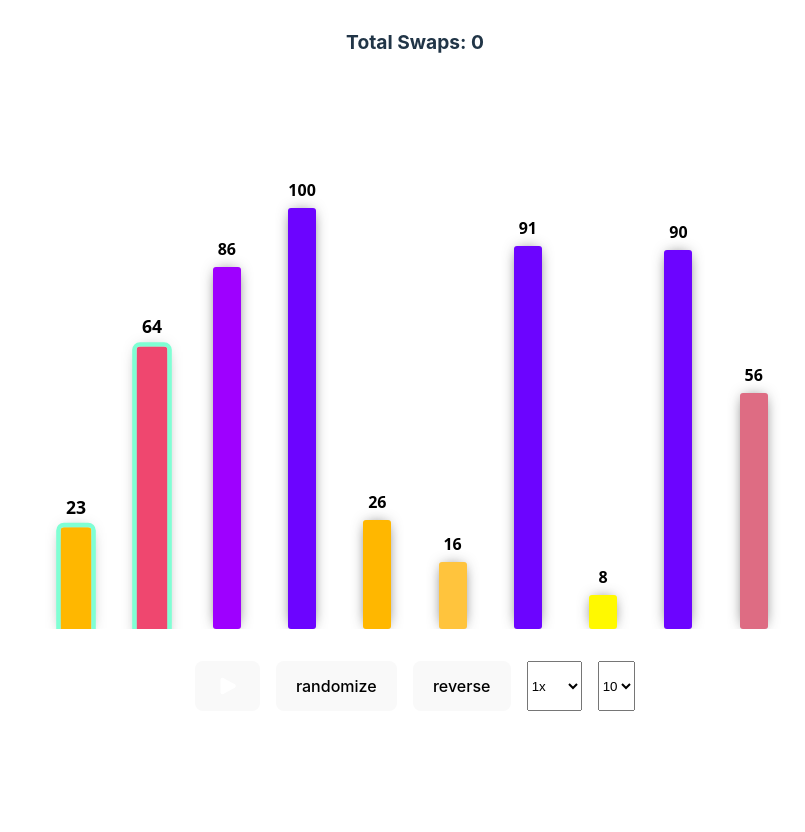
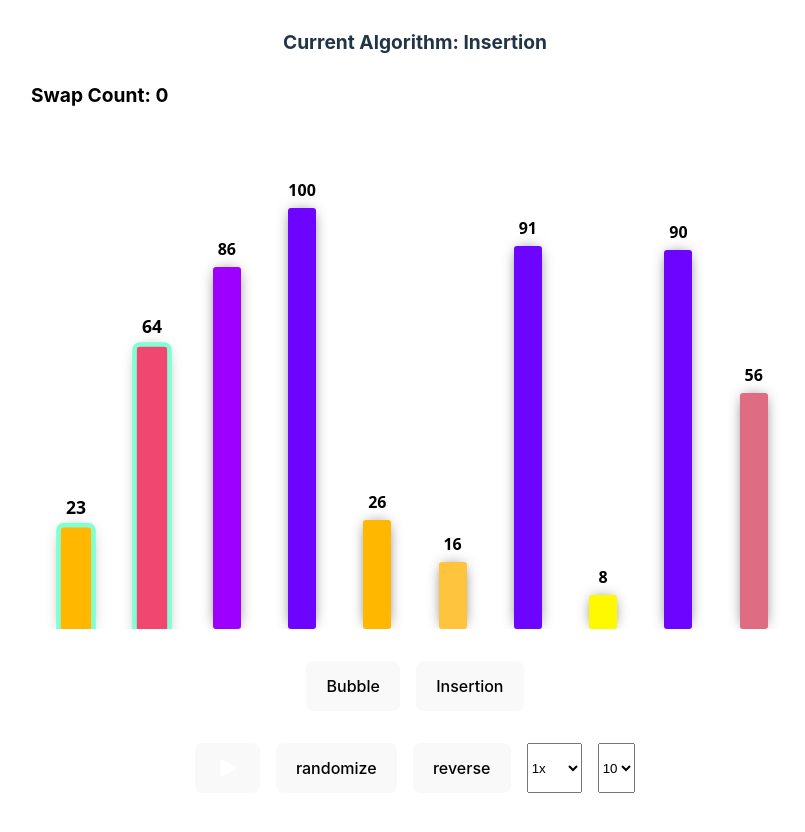
Before and after one commit to Tailsxz/sort-visualizer, a React (Vite) app: page / in a window 1280 px wide. Shown: the top 832 px of the page, without its empty margins (225-1030 px from the left). Before the commit the page ends 800 px from the top, so only its background shows below. Built offline with nearby package versions, Linux system fonts and the light colour scheme.

Commit message:
finished insertion sort, added a previous swap state as well

```diff
--- a/src/App.css
+++ b/src/App.css
@@ -17,6 +17,7 @@ body {
 }
 
 .grid {
+  position: relative;
   flex-shrink: 0;
   overflow: hidden;
   display: flex;
@@ -29,6 +30,16 @@ body {
   height: min(70vh, 700px);
   background: #fff;
   border-radius: 4px
+}
+
+.swaps {
+  color: black;
+  position: absolute;
+  top: 1rem;
+  left: 1rem;
+  display: flex;
+  flex-direction: column;
+  align-items: start;
 }
 
 .bar {
@@ -63,7 +74,7 @@ select, button {
   height: 50px;
 }
 
-.controls {
+.controls, .algs {
   display: flex;
   gap: 1rem;
   justify-content: center;
--- a/src/App.jsx
+++ b/src/App.jsx
@@ -1,4 +1,4 @@
-import {  useState, useEffect, useRef } from 'react';
+import {  useState, useEffect, useRef, useMemo } from 'react';
 import Grid from './components/Grid.jsx';
 import Bar from './components/Bar.jsx';
 import './App.css';
@@ -56,20 +56,23 @@ const COLORS = ['#FFF900', '#FFC43D', '#FFB700', '#DC602E', '#C42021', '#DE6C83'
 //#TODO, when done sorting, display sorted icon(checkmark?) and disable the play button.
 
 function App() {
-  const [algorithm, setAlgorithm] = useState('insertionSort');
+  const [algorithm, setAlgorithm] = useState('insertion');
   const [numbers, setNumbers] = useState(randomNumbers);
+  const [currentNumbers, setCurrentNumbers] = useState([0, 1]);
   const [isPlaying, setIsPlaying] = useState(false);
   const [length, setLength] = useState(10);
   const [speed, setSpeed] = useState(1);
   const [swaps, setSwaps] = useState(0);
-  const [currentNumbers, setCurrentNumbers] = useState([0, 1]);
+  const [previousSwaps, setPreviousSwaps] = useState(0);
+  const [isSorted, setIsSorted] = useState(false);
   const [windowHeight, setWindowHeight] = useState(window.innerHeight);
 
   const timeoutIdRef = useRef(null);
-  const lastIndicesRef = useRef([0, 0]);
+  const lastIndicesRef = useRef([null, null]);
   const playButtonRef = useRef();
   const { current: [lastI, lastJ]} = lastIndicesRef;
   const { current: playButton} = playButtonRef;
+
   useEffect(() => window.addEventListener('resize', () => {
     if (timeoutIdRef.current) {
       clearTimeout(timeoutIdRef.current);
@@ -77,9 +80,15 @@ function App() {
     timeoutIdRef.current = setTimeout(() => setWindowHeight(window.innerHeight), 500)
     // setWindowHeight(window.innerHeight);
   }));
-  const algorithms = {
-    bubbleSort: async function bubbleSort(arr, lastI = 0, lastJ = 0) {
+
+  if (isSorted && swaps !== previousSwaps) {
+    setPreviousSwaps(swaps);
+  }
+
+  const sortingAlgorithms = useMemo(() => ({
+    bubble: async function bubbleSort(arr, lastI = 0, lastJ = 0) {
       setIsPlaying(true);
+      setIsSorted(false);
       for (let i = lastI; i < arr.length; i++) {
         let swapped = false;
         for (let j = 0; j < arr.length - 1 - i; j++) {
@@ -125,12 +134,13 @@ function App() {
       }
       setIsPlaying(false);
       setCurrentNumbers([null, null]);
-      return arr;
+      setIsSorted(true);
     },
-    insertionSort:   async function insertionSort(arr, lastI = 0, lastJ = 0) {
+    insertion:   async function insertionSort(arr, lastI = 1, lastJ) {
       if (arr.length < 2) return arr;
+      setIsSorted(false);
       setIsPlaying(true);
-      for (let i = 1; i < arr.length; i++) {
+      for (let i = lastI; i < arr.length; i++) {
         for (let j = i; j > 0; j--) {
           const isPlaying = await new Promise((res) => setIsPlaying((currentPlayState) => {
             res(currentPlayState)
@@ -140,6 +150,11 @@ function App() {
             console.log('hello')
             return;
           }
+          if (lastJ) {
+            j = lastJ;
+            lastJ = null;
+          }
+
           if (arr[j].number < arr[j - 1].number) {
             setCurrentNumbers([j - 1, j]);
             setSwaps((swaps) => swaps + 1);
@@ -151,7 +166,7 @@ function App() {
             setNumbers([...arr]);
             if (j === 0) {
               lastIndicesRef.current[0] = i + 1;
-              lastIndicesRef.current[1] = i;
+              lastIndicesRef.current[1] = i + 1;
             } else {
               lastIndicesRef.current = [i, j - 1];
             }
@@ -162,8 +177,9 @@ function App() {
       }
       setIsPlaying(false);
       setCurrentNumbers([null, null]);
+      setIsSorted(true);
     },
-  };
+  }), [speed]);
 
   function handleNav(e) {
     const controls = [...e.currentTarget.children];
@@ -177,7 +193,6 @@ function App() {
       direction = 'left';
     }
 
-
     if (direction === 'left') {
       const newIndex = (currentControlIndex - 1);
       if (newIndex < 0) {
@@ -189,6 +204,13 @@ function App() {
       const newIndex = (currentControlIndex + 1);
       controls[(newIndex) % (controls.length)].focus();
     }
+  }
+
+  function resetState() {
+    lastIndicesRef.current = [null, null];
+    setSwaps(0);
+    setCurrentNumbers([0, 1]);
+    setIsSorted(false);
   }
 
   const bars = numbers.map(({number, id}, i) => {
@@ -207,10 +229,33 @@ function App() {
   })
   return (
     <>
-      <h1>Total Swaps: {swaps}</h1>
-      <Grid swaps={swaps}>
+      <h1>Current Algorithm: {algorithm[0].toUpperCase() + algorithm.slice(1)}</h1>
+      <Grid
+        swaps={swaps}
+        previousSwaps={previousSwaps}
+      >
         {bars}
       </Grid>
+      <div className="algs">
+        <button
+          onClick={() => {
+            resetState();
+            setAlgorithm('bubble');
+          }}
+          disabled={isPlaying}
+          >
+            Bubble
+        </button>
+        <button
+          onClick={() => {
+            resetState();
+            setAlgorithm('insertion');
+          }}
+          disabled={isPlaying}
+        >
+          Insertion
+        </button>
+      </div>
       <div
         className="controls"
         onKeyDown={handleNav}
@@ -219,7 +264,7 @@ function App() {
           onClick={
             () => {
               if (!isPlaying) {
-                algorithms[algorithm](numbers, lastI, lastJ);
+                sortingAlgorithms[algorithm](numbers, lastI, lastJ);
               } else {
                 setIsPlaying(false);
               }
@@ -231,10 +276,8 @@ function App() {
         </button>
         <button
           onClick={
-            (e) => {
-              lastIndicesRef.current = [0, 0];
-              setSwaps(0);
-              setCurrentNumbers([0, 1]);
+            () => {
+              resetState();
               setNumbers(new Array(+length).fill(null).map(createRandomNumberObject));
               playButton.focus();
             }
@@ -246,15 +289,14 @@ function App() {
         <button
           onClick={
             () => {
-              lastIndicesRef.current = [0, 0];
-              setSwaps(0);
-              setCurrentNumbers([0, 1]);
+              resetState();
               setNumbers([...numbers].reverse());
+              setIsSorted(false);
               playButton.focus();
             }
           }
           disabled={isPlaying}
-        >
+          >
           reverse
         </button>
         <select
--- a/src/components/Grid.jsx
+++ b/src/components/Grid.jsx
@@ -2,6 +2,9 @@ import React from 'react'
 import PropTypes from 'prop-types'
 
 const Grid = ({
+  swaps,
+  previousSwaps,
+  children,
   ...props
 }) => {
   return (
@@ -9,10 +12,19 @@ const Grid = ({
       className='grid'
       {...props}
     >
+      <div className="swaps">
+        <span>Swap Count: {swaps}</span>
+        {previousSwaps > 0 && <span>Previous Swap Count: {previousSwaps}</span>}
+      </div>
+      {children}
     </div>
   )
 }
 
-Grid.propTypes = {}
+Grid.propTypes = {
+  swaps: PropTypes.number.isRequired,
+  previousSwaps: PropTypes.number.isRequired,
+  children: PropTypes.node.isRequired,
+}
 
 export default Grid;
--- a/src/index.css
+++ b/src/index.css
@@ -22,9 +22,10 @@ a:hover {
   color: #535bf2;
 }
 
-h1 {
+h1, span {
   margin-block: 0 1rem;
   font-size: clamp(1rem, 1.5vw, 2rem);
+  font-weight: bold;
   line-height: 1.1;
 }
 
```
